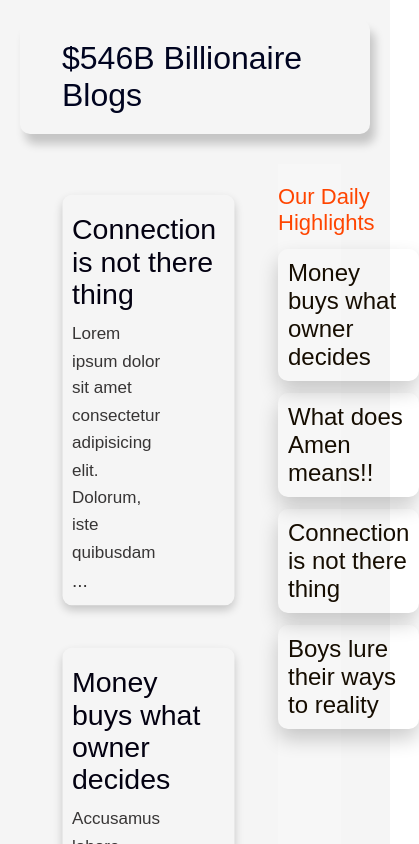
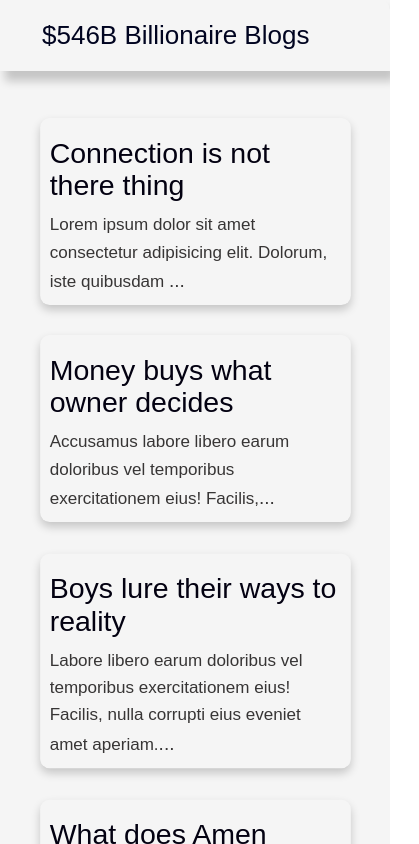
Before and after one commit to Bonfas-68/reactblog, a React (Vite) app: page / in a window 390 px wide. Shown: the top 844 px of the page, 419 px wide, since content can reach past the window. Built offline with nearby package versions, Linux system fonts and the light colour scheme.

Commit message:
add media query

```diff
--- a/src/App.css
+++ b/src/App.css
@@ -1,6 +1,7 @@
 .app-content{
   padding: 20px;
   background-color: whitesmoke;
+  /* height: 100vh; */
 }
 .logo{
   box-shadow: 5px 10px 10px rgba(0, 0, 0, 0.2);
@@ -25,9 +26,9 @@
   margin: 30px auto;
 }
 
+
 .blogs{
   padding: 20px;
-
 }
 
 
@@ -99,7 +100,7 @@ footer{
   display: flex;
   align-items: center;
   justify-content: space-between;
-  background-color: rgba(1, 1, 11, 0.429);
+  background-color: rgba(0, 0, 14, 0.953);
   color: #fff;
   padding: 20px;
 }
@@ -107,3 +108,47 @@ footer span{
   font-size: 16px;
   padding: 10px;
 }
+
+@media only screen and (max-width: 900px){
+  .grid-container{
+    display: grid;
+    grid-template-columns: 50% 40%;
+  }
+  .logo h1{
+    font-size: 26px;
+  }
+  .blogs{
+    padding: 12px;
+  }
+  .content{
+    width: 100%;
+  }
+}
+@media only screen and (max-width: 600px){
+  .grid-container{
+    display: grid;
+    grid-template-columns: 100%;
+  }
+  .highlights{
+    width: 100%;
+    justify-content: space-between;
+    flex-direction: column;
+    align-items: center;
+  }
+  .h-title li{
+    width: 90%;
+    margin: 20px auto;
+    font-size: 19px;
+    line-height: 1.4;
+  }
+}
+@media only screen and (max-width: 600px){
+  .app-content{
+    padding: 0;
+  }
+
+  .logo {
+    border-bottom-left-radius: 0;
+    border-bottom-right-radius: 0;
+  }
+}
```
